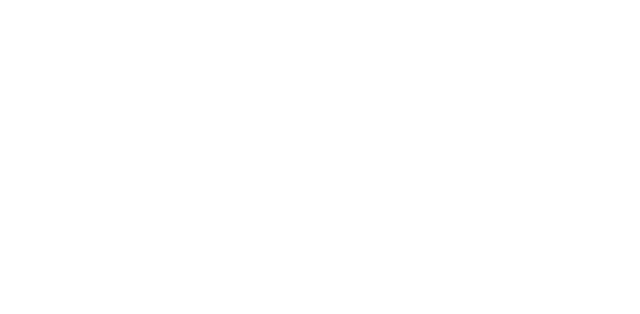
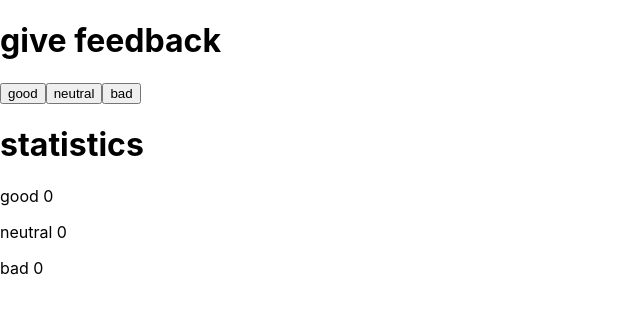
Before and after one commit to avreally/phonebook, a React (Create React App) app in the folder part1/unicafe/: page / in a window 1280 px wide. Shown: the top 314 px of the page, without its empty margins (0-640 px from the left). Built offline with nearby package versions, Linux system fonts and the light colour scheme; the HTML template or start-up script is replaced by a standard one.

Commit message:
1.6 unicafe step1

```diff
--- a/part1/unicafe/src/App.js
+++ b/part1/unicafe/src/App.js
@@ -1,4 +1,38 @@
 import React, { useState } from 'react';
+
+const Header = (props) => {
+  return (
+    <div>
+      <h1>{props.text}</h1>
+    </div>
+  )
+}
+
+const Button = (props) => {
+  return (
+    <button onClick={props.handleClick} >
+      {props.text}
+    </button>
+  )
+}
+
+const Stats = (props) => {
+  return (
+    <div>
+      <p>{props.text} {props.total}</p>
+    </div>
+  )
+}
+
+const Details = (props) => {
+  return (
+    <div>
+      <Stats text={props.labelGood} total={props.totalGood}/>
+      <Stats text={props.labelNeutral} total={props.totalNeutral}/>
+      <Stats text={props.labelBad} total={props.totalBad}/>
+    </div>
+  )
+}
 
 const App = () => {
   // save clicks of each button to its own state
@@ -6,9 +40,36 @@
   const [neutral, setNeutral] = useState(0)
   const [bad, setBad] = useState(0)
 
+  const labelGood = 'good'
+  const labelNeutral = 'neutral'
+  const labelBad = 'bad'
+
+  const feedbackGood = () => setGood(good + 1)
+  const feedbackNeutral = () => setNeutral(neutral + 1)
+  const feedbackBad = () => setBad(bad + 1)
+
   return (
     <div>
-
+      <Header text='give feedback' />
+      <Button
+        handleClick={feedbackGood}
+        text={labelGood}
+      />
+      <Button
+        handleClick={feedbackNeutral}
+        text={labelNeutral}
+      /><Button
+        handleClick={feedbackBad}
+        text={labelBad}
+      />
+      <Header text='statistics' />
+      <Details
+        labelGood={labelGood}
+        labelNeutral={labelNeutral}
+        labelBad={labelBad}
+        totalGood={good}
+        totalNeutral={neutral}
+        totalBad={bad}/>
     </div>
   )
 }
```
